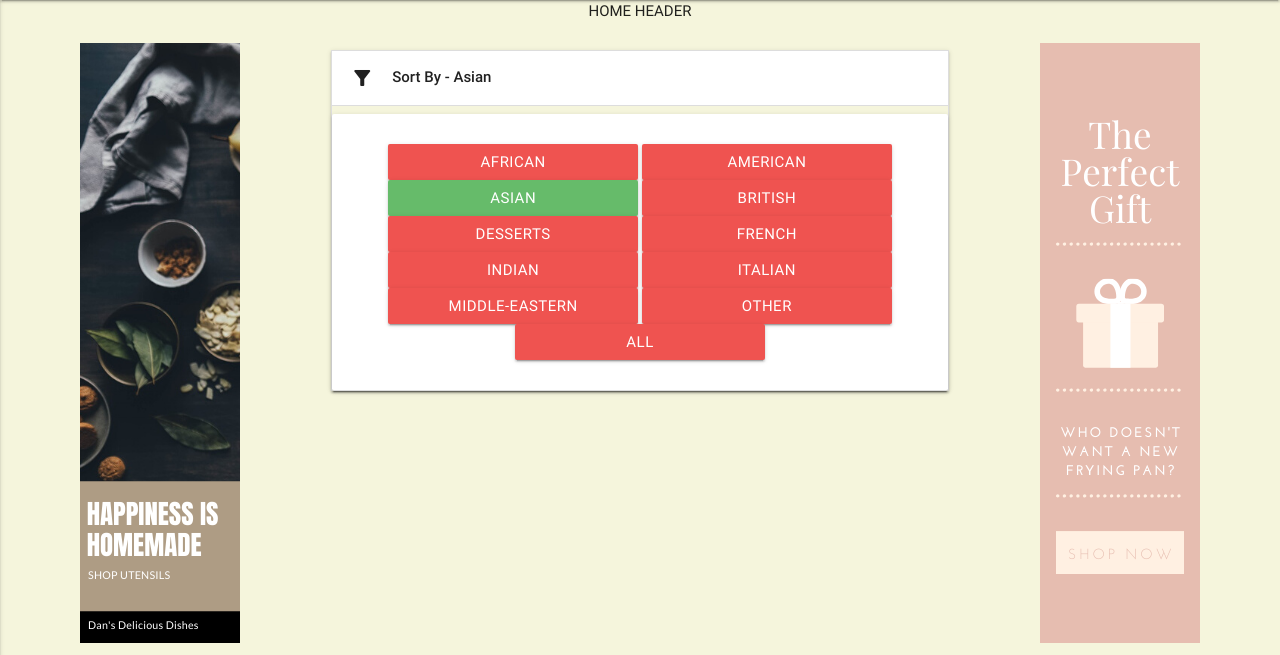
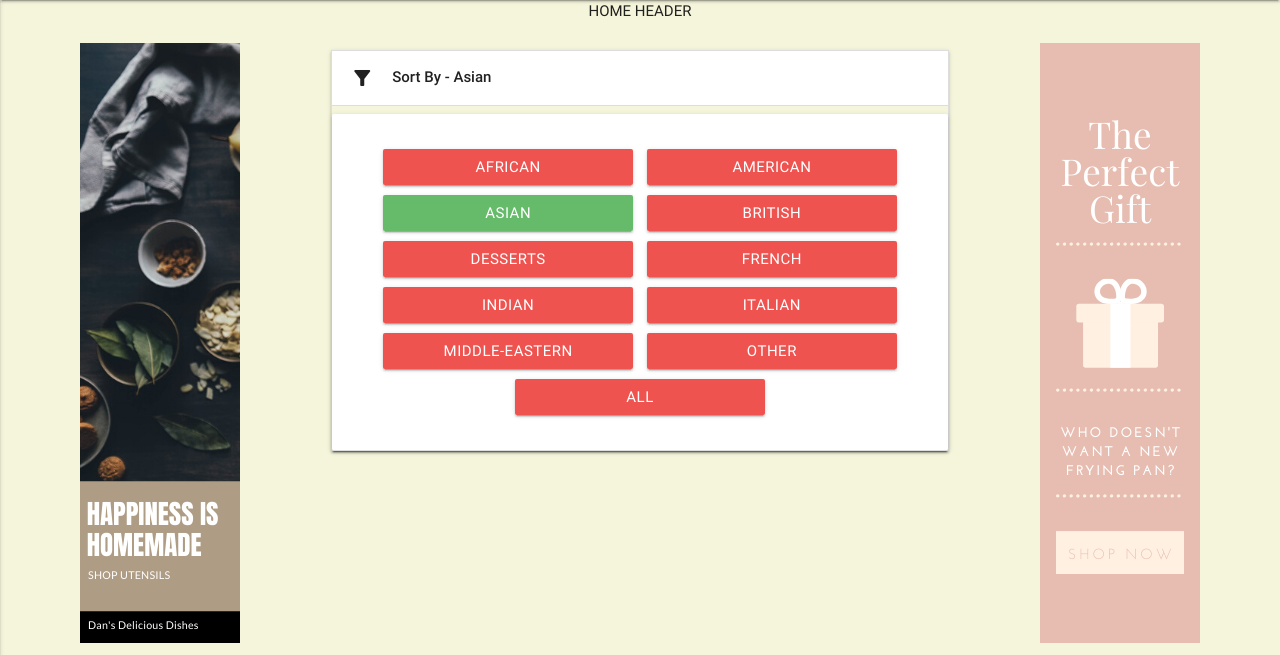
Before and after one commit to DanArmstrong124/cook-book, a Flask app: page /filter/asian in a window 1280 px wide, after a click that opens the changed part. Shown: the part 64-719 px from the top of the page. Run offline with Flask 2, Linux system fonts and the light colour scheme; data that the repository does not hold is empty; some libraries are stand-ins or nearby versions.

Commit message:
Added a small margin to Sort By Buttons with additional text

```diff
--- a/static/css/style.css
+++ b/static/css/style.css
@@ -20,4 +20,5 @@ body{
 
 .sort-btn{
     width:250px !important;
+    margin:5px !important;
 }
```
